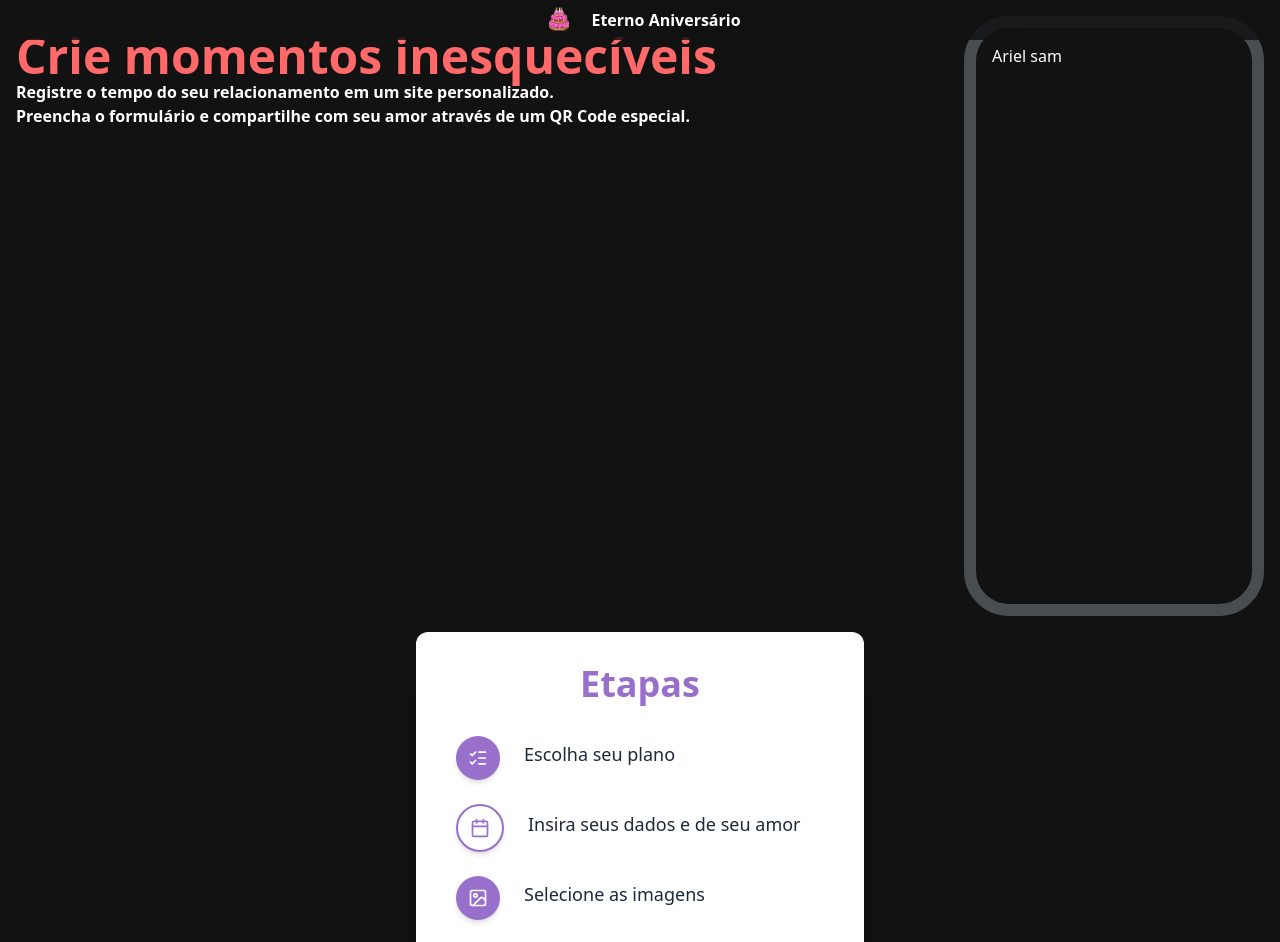
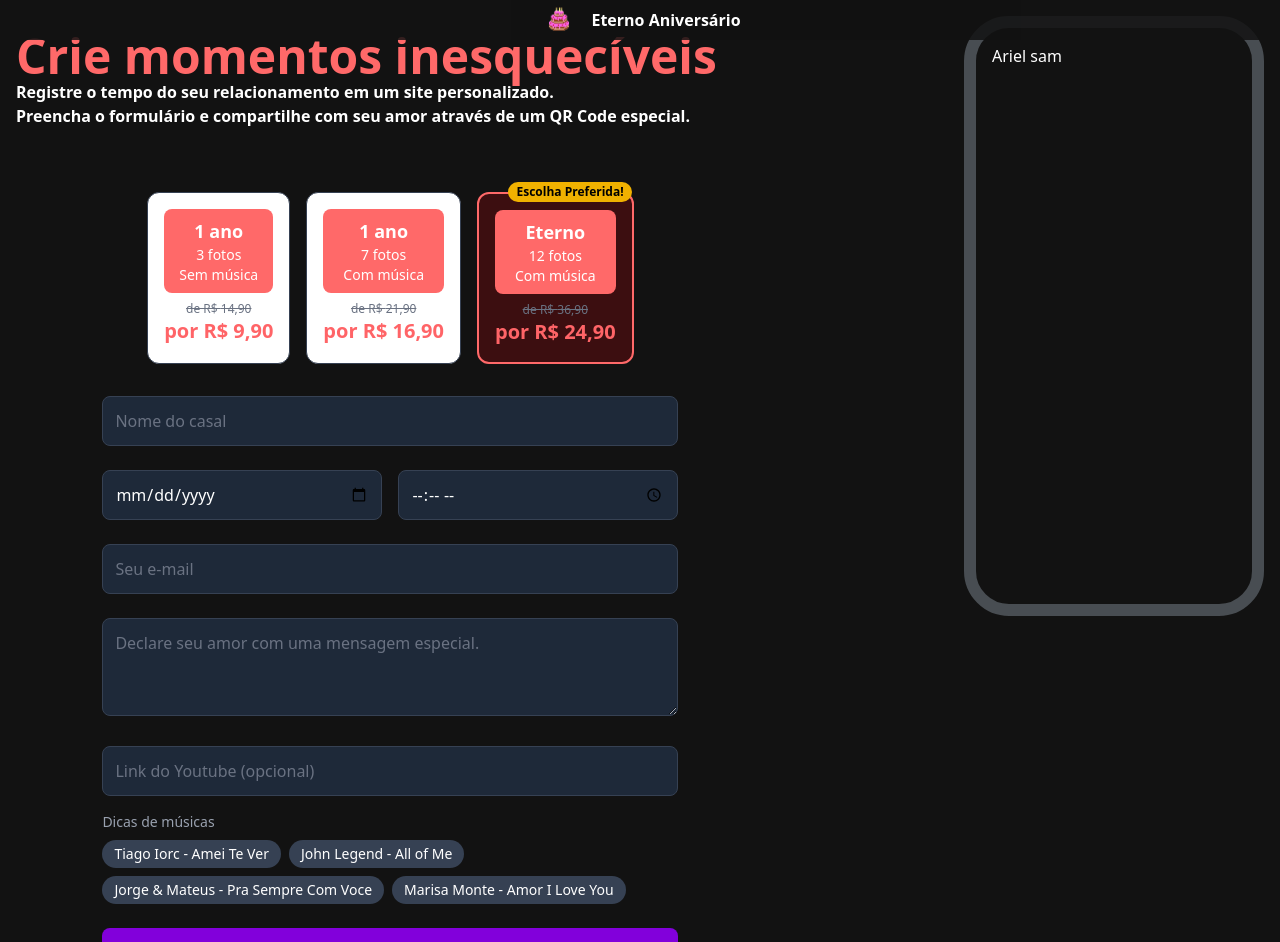
Before and after one commit to devneni/eterno-aniversario, a React (Vite) app: page / in a window 1280 px wide. Shown: the top 942 px of the page. Built offline with nearby package versions, Linux system fonts and the light colour scheme.

Commit message:
preços estilizados

```diff
--- a/src/App.tsx
+++ b/src/App.tsx
@@ -1,12 +1,11 @@
 import Header from "./components/Header";
 import FAQSection from "./components/FAQSection";
 import Phone from "./components/Phone";
-import Etapas from "./components/Steps";
+import Steps from "./components/Steps";
 import Footer from "./components/Footer";
-
+import LovePageForm from "./components/LovePageForm";
 function App() {
   return (
-    <>
     <div
       className="
           bg-[#121212]
@@ -27,8 +26,8 @@ function App() {
             um QR Code especial.
           </p>
 
-            <div className="flex flex-wrap justify-start items-stretch gap-4 mb-8">
-              <div className="w-full sm:w-[calc(33.33%-16px)]"></div>
+          <div className="mt-8">
+            <LovePageForm />
           </div>
         </div>
 
@@ -36,11 +35,12 @@ function App() {
           <Phone couplename={""} email={""} />
         </div>
       </div>
-        <Etapas />
+
+      <Steps />
       <FAQSection />
       <Footer />
     </div>
-    </>
   );
 }
+
 export default App;
--- /dev/null
+++ b/src/components/LovePageForm.tsx
@@ -0,0 +1,104 @@
+import React, { useState } from "react";
+import PlanCard from "./PlanCard";
+import { plansData, type Plan } from "./plansData";
+
+const LovePageForm: React.FC = () => {
+  const initialPlanId: Plan["id"] =
+    plansData.find((p) => p.preferred)?.id || plansData[0].id;
+  const [selectedPlanId, setSelectedPlanId] =
+    useState<Plan["id"]>(initialPlanId);
+
+  const selectedPlan = plansData.find((plan) => plan.id === selectedPlanId);
+
+  if (!selectedPlan) return null;
+
+  const inputClass =
+    "w-full p-3 bg-gray-800 border border-gray-700 rounded-lg text-white placeholder-gray-500 focus:outline-none focus:border-red-500 transition duration-200";
+
+  return (
+    <div className="bg-[#121212] min-h-screen p-8 text-white font-sans">
+      <div className="flex justify-center space-x-4 mb-8">
+        {plansData.map((plan) => (
+          <PlanCard
+            key={plan.id}
+            plan={plan}
+            isSelected={plan.id === selectedPlanId}
+            onSelect={setSelectedPlanId}
+          />
+        ))}
+      </div>
+
+      <div className="max-w-xl mx-auto space-y-6">
+        <input type="text" placeholder="Nome do casal" className={inputClass} />
+
+        <div className="flex space-x-4">
+          <input
+            type="date"
+            placeholder="Início do relacionamento"
+            className={`${inputClass} w-1/2`}
+          />
+          <input
+            type="time"
+            placeholder="Hora e minuto (opcional)"
+            className={`${inputClass} w-1/2`}
+          />
+        </div>
+
+        <input type="email" placeholder="Seu e-mail" className={inputClass} />
+
+        <textarea
+          placeholder="Declare seu amor com uma mensagem especial."
+          rows={3}
+          className={inputClass}
+        ></textarea>
+
+        {selectedPlan.music && (
+          <div className="space-y-4">
+            <input
+              type="text"
+              placeholder="Link do Youtube (opcional)"
+              className={inputClass}
+            />
+
+            <div>
+              <p className="mb-2 text-sm text-gray-400">Dicas de músicas</p>
+              <div className="flex flex-wrap gap-2">
+                {selectedPlan.musicTips?.map((tip, index) => (
+                  <button
+                    key={index}
+                    className="px-3 py-1 bg-gray-700 text-sm rounded-full hover:bg-]-[#ff6969] transition duration-200"
+                  >
+                    {tip}
+                  </button>
+                ))}
+              </div>
+            </div>
+          </div>
+        )}
+
+        <button className="w-full py-4 mt-6 bg-purple-700 hover:bg-purple-800 text-white font-bold rounded-lg transition duration-200 flex items-center justify-center space-x-2">
+          <svg
+            className="h-5 w-5"
+            fill="none"
+            viewBox="0 0 24 24"
+            stroke="currentColor"
+          >
+            <path
+              strokeLinecap="round"
+              strokeLinejoin="round"
+              strokeWidth={2}
+              d="M4 16l4.586-4.586a2 2 0 012.828 0L16 16m-2-2l1.586-1.586a2 2 0 012.828 0L20 14m-6-6h.01M6 20h12a2 2 0 002-2V6a2 2 0 00-2-2H6a2 2 0 00-2 2v12a2 2 0 002 2z"
+            />
+          </svg>
+          <span>Selecione até {selectedPlan.photos} imagens</span>
+        </button>
+
+        <button className="w-full py-4 bg-[#ff6969] hover:bg-[#ff6969] text-white font-bold rounded-lg transition duration-200 text-xl">
+          Crie Sua Página Agora!
+        </button>
+      </div>
+    </div>
+  );
+};
+
+export default LovePageForm;
--- a/src/components/PlanCard.tsx
+++ b/src/components/PlanCard.tsx
@@ -0,0 +1,50 @@
+import React from "react";
+import type { Plan } from "./plansData";
+
+interface PlanCardProps {
+  plan: Plan;
+  isSelected: boolean;
+  onSelect: (id: Plan["id"]) => void;
+}
+
+const PlanCard: React.FC<PlanCardProps> = ({ plan, isSelected, onSelect }) => {
+  return (
+    <div
+      onClick={() => onSelect(plan.id)}
+      className={`
+        relative p-4 rounded-xl cursor-pointer transition-all duration-300
+        ${
+          isSelected
+            ? "border-2 border-[#ff6969] bg-red-500/10"
+            : "border border-gray-700 bg-white"
+        }
+        ${plan.id === "eternal" ? "text-white bg-red-600/20" : "text-white"}
+      `}
+    >
+      {plan.preferred && (
+        <span className="absolute -top-3 right-0 bg-yellow-500 text-black text-xs font-bold px-2 py-0.5 rounded-full">
+          Escolha Preferida!
+        </span>
+      )}
+      <div
+        className={`text-center p-2 rounded-lg ${
+          plan.id === "eternal" ? "bg-[#ff6969]" : "bg-[#ff6969]"
+        }`}
+      >
+        <h3 className="text-lg font-bold">{plan.title}</h3>
+        <p className="text-sm">{plan.photos} fotos</p>
+        <p className="text-sm">{plan.music ? "Com música" : "Sem música"}</p>
+      </div>
+      <div className="text-center mt-2">
+        <p className="text-xs line-through text-gray-500">
+          de R$ {plan.priceOriginal.toFixed(2).replace(".", ",")}
+        </p>
+        <p className="text-xl font-extrabold text-red-400">
+          por R$ {plan.priceDiscounted.toFixed(2).replace(".", ",")}
+        </p>
+      </div>
+    </div>
+  );
+};
+
+export default PlanCard;
--- /dev/null
+++ b/src/components/plansData.ts
@@ -0,0 +1,50 @@
+export interface Plan {
+  id: "no_music" | "with_music" | "eternal";
+  title: string;
+  photos: number;
+  music: boolean;
+  priceOriginal: number;
+  priceDiscounted: number;
+  preferred?: boolean;
+  musicTips?: string[];
+}
+
+export const plansData: Plan[] = [
+  {
+    id: "no_music",
+    title: "1 ano",
+    photos: 3,
+    music: false,
+    priceOriginal: 14.9,
+    priceDiscounted: 9.9,
+  },
+  {
+    id: "with_music",
+    title: "1 ano",
+    photos: 7,
+    music: true,
+    priceOriginal: 21.9,
+    priceDiscounted: 16.9,
+    musicTips: [
+      "Ed Sheeran - Perfect",
+      "James Arthur - Say You Won't Let Go",
+      "Luisa Sonza, Vitão - Flores",
+      "Christina Perri - A Thousand Years",
+    ],
+  },
+  {
+    id: "eternal",
+    title: "Eterno",
+    photos: 12,
+    music: true,
+    priceOriginal: 36.9,
+    priceDiscounted: 24.9,
+    preferred: true,
+    musicTips: [
+      "Tiago Iorc - Amei Te Ver",
+      "John Legend - All of Me",
+      "Jorge & Mateus - Pra Sempre Com Voce",
+      "Marisa Monte - Amor I Love You",
+    ],
+  },
+];
```
Also changed, not shown: src/components/plansData.tsx (deleted). Lines whose indentation alone changed are shown as unchanged.
